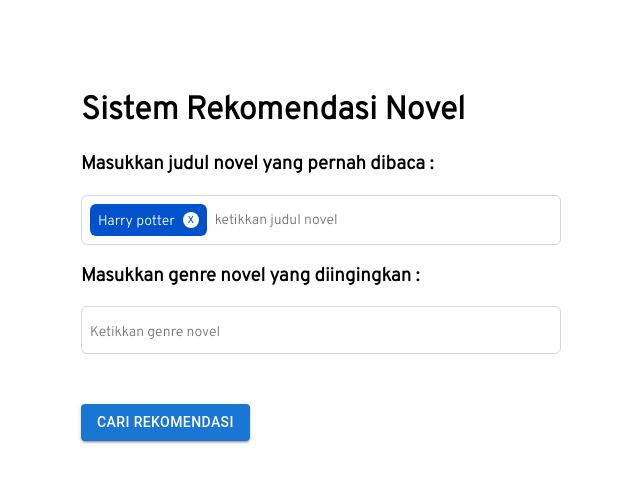
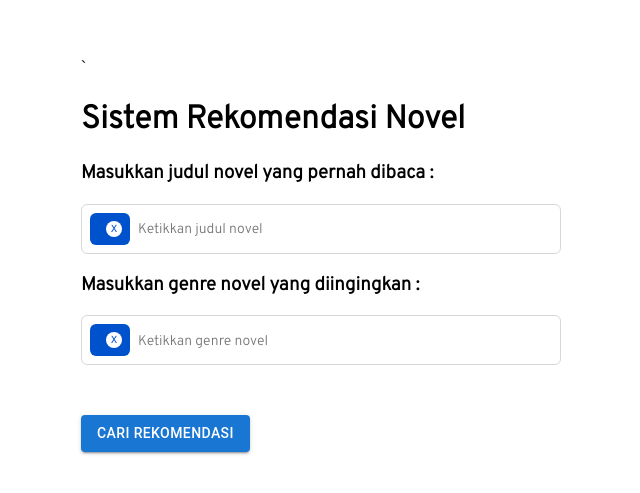
Before and after one commit to jjojas/project-dss, a React (Create React App) app in the folder UI/novelrec/: page /main in a window 1280 px wide. Shown: the part 153-646 px from the top of the page, without its empty margins (319-959 px from the left). Built offline with nearby package versions, Linux system fonts and the light colour scheme.

Commit message:
edit main dan create form.jsx

```diff
--- a/UI/novelrec/src/components/commons/tagInput.jsx
+++ b/UI/novelrec/src/components/commons/tagInput.jsx
@@ -9,7 +9,6 @@ const TagInput  = (props) => {
             if (e.target.value.length > 0){
                 setTags([...tags, e.target.value])
                 e.target.value = '';
-                props.getInput(tags);
             }
             }
         }
@@ -18,7 +17,6 @@ const TagInput  = (props) => {
         const newTags = tags.filter(tag => tag !== removedTag)
         setTags(newTags)
     }
-
 
     return (
         <React.Fragment>
@@ -35,7 +33,6 @@ const TagInput  = (props) => {
                })}
                </ul>
                <input placeholder={placeholder}  onKeyDown={addTag} />
-
             </div>
 
         </React.Fragment>
--- /dev/null
+++ b/UI/novelrec/src/components/form.jsx
@@ -0,0 +1,103 @@
+import React from 'react';
+
+class Form extends React.Component {
+    constructor(props) {
+    super(props);
+    this.state = {
+        data: {
+            books: [''],
+            tags: ['']
+        }
+    }
+
+}
+
+
+
+    handleSubmit = e => {
+
+        e.preventDefault();
+
+        this.doSubmit();
+
+    }
+
+    addBook = e => {
+        if(e.key === 'Enter') {
+            if (e.target.value.length > 0){
+                const newbooks = [...this.state.data.books, e.target.value]
+                let data = this.state.data;
+                data["books"] = newbooks;
+                this.setState({data});
+                e.target.value = '';
+            }
+            }
+        }
+
+    addTag = e => {
+        if(e.key === 'Enter') {
+            if (e.target.value.length > 0){
+                const newtags = [...this.state.data.tags, e.target.value]
+                let data = this.state.data;
+                data["tags"] = newtags;
+                this.setState({data});
+                e.target.value = '';
+            }
+            }
+        }
+
+    removeBook = removedBook => {
+        let data = this.state.data
+        data["books"] = data.books.filter(book => book !== removedBook)
+        this.setState({data});
+    }
+
+    removeTag = removedTag => {
+        let data = this.state.data
+        data["tags"]=data.tags.filter(tag => tag !== removedTag)
+        this.setState({data});
+    }
+
+    renderInputBook(){
+        const books = this.state.data.books;
+        return (<div className="tag-container">
+        <ul id="tags">
+       {books.map((book, index) => {
+           return (
+               <li key={index} className="tag">
+                   <span className="tag-title" >{book}</span>
+                   <span className="tag-close-icon" onClick={() => this.removeBook(book)}>x</span>
+                </li>
+           );
+       })}
+       </ul>
+       <input placeholder="Ketikkan judul novel"  onKeyDown={this.addBook}/>
+    </div>
+    );
+    }
+
+    renderInputTags(){
+        const tags = this.state.data.tags;
+        return (<div className="tag-container">
+        <ul id="tags">
+       {tags.map((tag, index) => {
+           return (
+               <li key={index} className="tag">
+                   <span className="tag-title" >{tag}</span>
+                   <span className="tag-close-icon" onClick={() => this.removeTag(tag)}>x</span>
+                </li>
+           );
+       })}
+       </ul>
+       <input placeholder="Ketikkan genre novel"  onKeyDown={this.addTag}/>
+    </div>
+    );
+    }
+
+
+
+
+
+}
+
+export default Form;
--- a/UI/novelrec/src/components/main.jsx
+++ b/UI/novelrec/src/components/main.jsx
@@ -1,38 +1,44 @@
 import React from 'react';
-import TagInput from './commons/tagInput';
+import Form from './form';
 import Button from '@mui/material/Button';
 
 
-class Main  extends React.Component {
-    state = {
-        data: {
-            books: [],
-            tags: []
+class Main extends Form {
+    constructor(props) {
+        super(props);
+        this.state = {
+            data: {
+                books: [''],
+                tags: ['']
+            }
         }
+
     }
 
-    handleSubmit = e => {
-        e.preventDefault();
+    doSubmit = async () => {
+        // call API server
+
+        try {
+        await loginService.login(this.state.data);
+        this.props.history.push('/successPage');
+        }
+        catch (e) {
+            alert(e);
+        }
+
+       console.log(this.state.data);
     }
 
-    handleInput(x){
-        const newdata = this.state.data
-        newdata["books"] = x
-        this.setState({
-            data : newdata
-        });
-        alert(this.state.data.books);
-      }
 
     render() {
         return (
         <div>
-            <h1 >Sistem Rekomendasi Novel</h1>
             <form onSubmit={this.handleSubmit}>
+            `   <h1 >Sistem Rekomendasi Novel</h1>
                 <h3 >Masukkan judul novel yang pernah dibaca :</h3>
-                <TagInput tags={["Harry potter"]} placeholder={"ketikkan judul novel"} getInput={this.handleInput} />
+                {this.renderInputBook()}
                 <h3 >Masukkan genre novel yang diingingkan :</h3>
-                <TagInput tags={[]} placeholder={"Ketikkan genre novel"} />
+                {this.renderInputTags()}
                 <Button id="tombol" variant="contained">Cari rekomendasi</Button>
             </form>
         </div>
@@ -40,4 +46,5 @@ class Main  extends React.Component {
     }
 }
 
+
 export default Main;
```
Also changed, not shown: UI/novelrec/src/services/inputService.js (added, +15 -0 lines), 1 other file (tests, documents, lock files or other folders).
